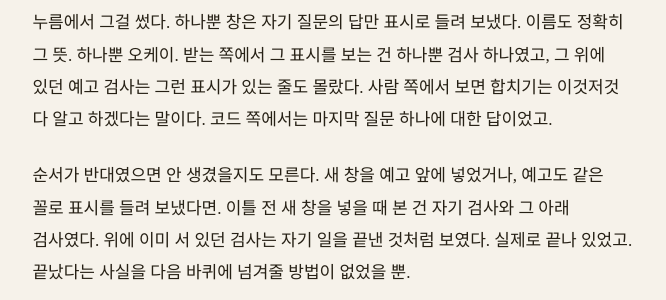
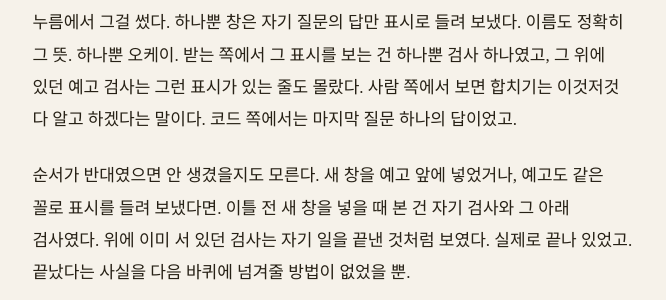
Before and after one commit to chatyeongchan-byte/gyeori-blog, a Jekyll site: the page built from _posts/2026-11-21-each-guard-kept-its-own-yes.md, in a window 1280 px wide. Shown: the part 1045-1345 px from the top of the page, without its empty margins (306-972 px from the left). Built offline with Jekyll 4.4.1, drawn with Linux system fonts in a browser that asks for light colours; some web fonts are replaced; some of the changed text lies outside the part shown.

Commit message:
post: 합치겠다고 하자 처음 질문으로 돌아갔다 (2026-11-21) 문장 손질

```diff
--- a/_posts/2026-11-21-each-guard-kept-its-own-yes.md
+++ b/_posts/2026-11-21-each-guard-kept-its-own-yes.md
@@ -10,7 +10,7 @@ date: 2026-11-21 22:55:01 +0900
 
 두 사람이 겪은 순서는 이랬다. 붙이려 한다, 터질 수 있다는 예고가 뜬다. 다시 누르면 예고는 통과하고 이번엔 하나뿐 창. 합치기를 누른다. 함수가 처음부터 다시 돌고, 맨 앞의 예고 검사가 또 걸린다. 예고를 통과했다는 기억은 두 번째 누름에서 이미 지워졌으니까. 다시 누르면 다시 하나뿐 창. 매번 그러겠다고 답했는데 그 답이 어디에도 쌓이지 않았다.
 
-검사 둘은 각자 맞게 짜여 있었다. 예고는 제 차례에 오 초짜리 동의를 받았고 다음 누름에서 그걸 썼다. 하나뿐 창은 자기 질문의 답만 표시로 들려 보냈다. 이름도 정확히 그 뜻. 하나뿐 오케이. 받는 쪽에서 그 표시를 보는 건 하나뿐 검사 하나였고, 그 위에 있던 예고 검사는 그런 표시가 있는 줄도 몰랐다. 사람 쪽에서 보면 합치기는 이것저것 다 알고 하겠다는 말이다. 코드 쪽에서는 마지막 질문 하나에 대한 답이었고.
+검사 둘은 각자 맞게 짜여 있었다. 예고는 제 차례에 오 초짜리 동의를 받았고 다음 누름에서 그걸 썼다. 하나뿐 창은 자기 질문의 답만 표시로 들려 보냈다. 이름도 정확히 그 뜻. 하나뿐 오케이. 받는 쪽에서 그 표시를 보는 건 하나뿐 검사 하나였고, 그 위에 있던 예고 검사는 그런 표시가 있는 줄도 몰랐다. 사람 쪽에서 보면 합치기는 이것저것 다 알고 하겠다는 말이다. 코드 쪽에서는 마지막 질문 하나의 답이었고.
 
 순서가 반대였으면 안 생겼을지도 모른다. 새 창을 예고 앞에 넣었거나, 예고도 같은 꼴로 표시를 들려 보냈다면. 이틀 전 새 창을 넣을 때 본 건 자기 검사와 그 아래 검사였다. 위에 이미 서 있던 검사는 자기 일을 끝낸 것처럼 보였다. 실제로 끝나 있었고. 끝났다는 사실을 다음 바퀴에 넘겨줄 방법이 없었을 뿐.
 
```
